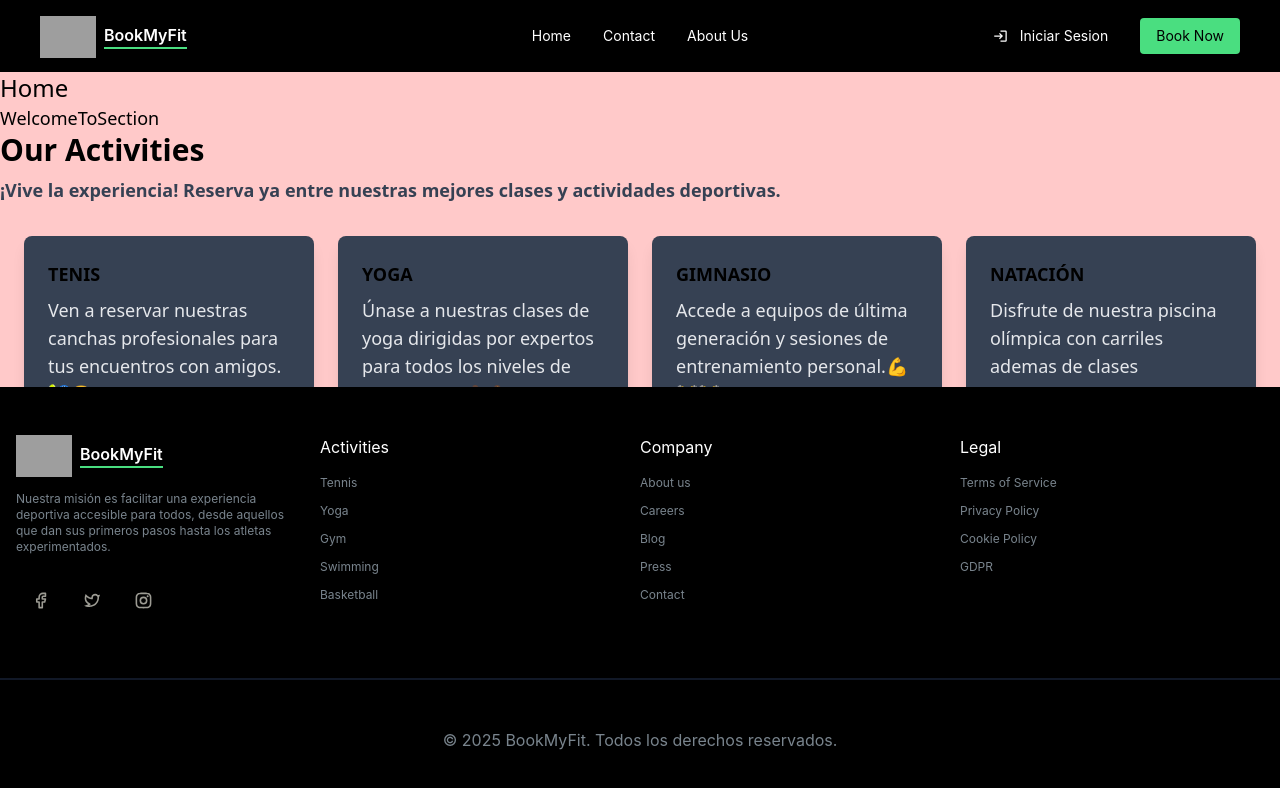
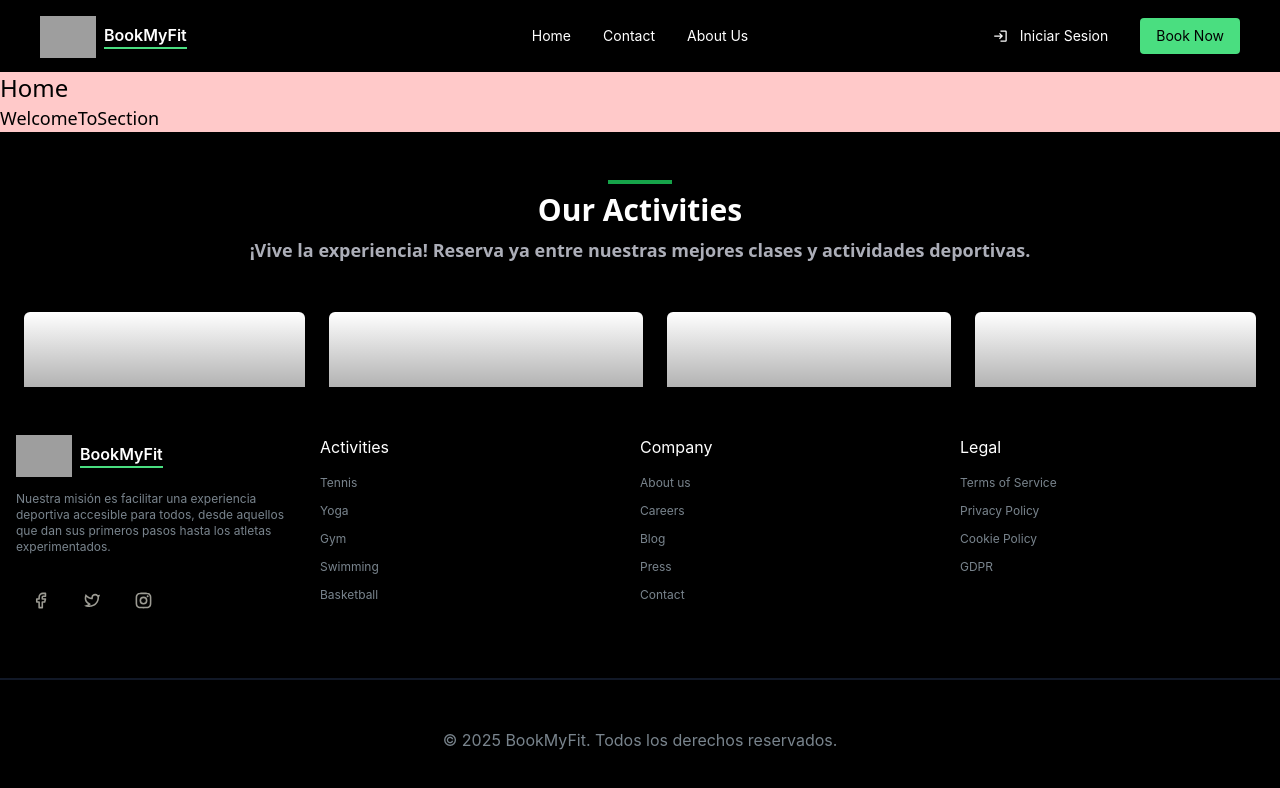
Before and after one commit to Jerimonski/Crud_Front-end, a React (Vite) app: page / in a window 1280 px wide. Shown: the top 788 px of the page. Built offline with nearby package versions, Linux system fonts and the light colour scheme; grey boxes are pictures that could not be loaded.

Commit message:
style: new Card Style

```diff
--- a/src/pages/Home/Home.jsx
+++ b/src/pages/Home/Home.jsx
@@ -6,7 +6,7 @@ import JoinNowSection from "./components/JoinNowSection/JoinNowSection"
 
 export default function Home() {
   return (
-    <div className='w-screen bg-red-200'>
+    <div className='w-screen h-full bg-red-200'>
       <h1 className='text-2xl'>Home</h1>
       <WelcomeToSection />
       <OurActivitiesSection />
--- a/src/pages/Home/components/OurActivitiesSection/OurActivitiesSection.jsx
+++ b/src/pages/Home/components/OurActivitiesSection/OurActivitiesSection.jsx
@@ -1,28 +1,41 @@
 import React from "react"
 import Cards from "./components/Cards"
 
-
 export default function OurActivitiesSection() {
-  return <div className='text-lg'>{/* Título y Descripción */}
-
-  <h2 className="text-3xl font-bold">Our Activities</h2>
-  <p className="text-gray-700 mt-2 font-bold">
-  ¡Vive la experiencia! Reserva ya entre nuestras mejores clases y actividades deportivas.
-  </p>
-
-  {/* Contenedor de Tarjetas */}
-  <div className="grid grid-cols-1 sm:grid-cols-2 md:grid-cols-4 gap-6 mt-8 px-6">
-    {/* Tarjetas de Actividad */}
-     <Cards title={"TENIS"} text={"Ven a reservar nuestras canchas profesionales para tus encuentros con amigos.🎾😊"}/>
-     <Cards title={"YOGA"} text={"Únase a nuestras clases de yoga dirigidas por expertos para todos los niveles de experiencia.🧘‍♂️🧘‍♀️"}/>
-     <Cards title={"GIMNASIO"} text={"Accede a equipos de última generación y sesiones de entrenamiento personal.💪🏋️‍♂️🏋️‍♀️"}/>
-     <Cards title={"NATACIÓN"} text={"Disfrute de nuestra piscina olímpica con carriles ademas de clases personalizadas.🏊"}/>
-  </div>
-
-  {/* Botón de Ver Más */}
-  <div className="text-center mt-6">
-    <button className="border font-bold border-gray-500 text-gray-800 px-4 py-2 hover:scale-110 hover:bg-emerald-300  duration-300 rounded-lg">
-      View All Activities
-    </button>
-  </div></div>
+  return (
+    <div className='text-lg bg-black text-white py-12'>
+      <div className='mx-auto w-16 border-t-4 border-off-green' />
+      <h2 className='text-3xl py-2 text-center font-bold'>Our Activities</h2>
+      <p className='text-secondary-text pb-4 text-center font-bold'>
+        ¡Vive la experiencia! Reserva ya entre nuestras mejores clases y
+        actividades deportivas.
+      </p>
+      <div className='flex justify-center gap-6 mt-8 px-6'>
+        <Cards
+          title={"TENIS"}
+          text={
+            "Ven a reservar nuestras canchas profesionales para tus encuentros con amigos.🎾😊"
+          }
+        />
+        <Cards
+          title={"YOGA"}
+          text={
+            "Únase a nuestras clases de yoga dirigidas por expertos para todos los niveles de experiencia.🧘‍♂️🧘‍♀️"
+          }
+        />
+        <Cards
+          title={"GIMNASIO"}
+          text={
+            "Accede a equipos de última generación y sesiones de entrenamiento personal.💪🏋️‍♂️🏋️‍♀️"
+          }
+        />
+        <Cards
+          title={"NATACIÓN"}
+          text={
+            "Disfrute de nuestra piscina olímpica con carriles ademas de clases personalizadas.🏊"
+          }
+        />
+      </div>
+    </div>
+  )
 }
--- a/src/pages/Home/components/OurActivitiesSection/components/Cards.jsx
+++ b/src/pages/Home/components/OurActivitiesSection/components/Cards.jsx
@@ -1,18 +1,17 @@
-import React from 'react'
+import React from "react"
 
-export default function Cards({title, text}) {
+export default function Cards({ title, text }) {
   return (
-    <div className="bg-gray-700 p-6 rounded-lg  shadow-lg flex flex-col justify-between">
-      <h3 className="text-lg font-semibold">{title}</h3>
-      <p className="text-gray-200 mt-2">
-
-        {text}
-      </p>
-      <div className='flex justify-center'>
-      <button className="mt-4 bg-yellow-500 px-6 py-2 w-fit text-black font-semibold rounded hover:scale-110 duration-300">
-        Reservar Ahora
-      </button>
+    <section className='bg-linear-to-b from-white to-black px-8 text-sm rounded-md shadow-lg flex flex-col justify-between h-[320px] max-w-[320px]'>
+      <div className='pt-36'>
+        <h3 className='text-lg text-white font-semibold'>{title}</h3>
+        <p className='text-secondary-text mt-2'>{text}</p>
+        <div className='flex justify-center'>
+          <button className='w-full mt-4 bg-light-green py-2 text-black font-semibold rounded hover:scale-110 duration-300'>
+            Reservar Ahora
+          </button>
+        </div>
       </div>
-    </div>
+    </section>
   )
 }
```
